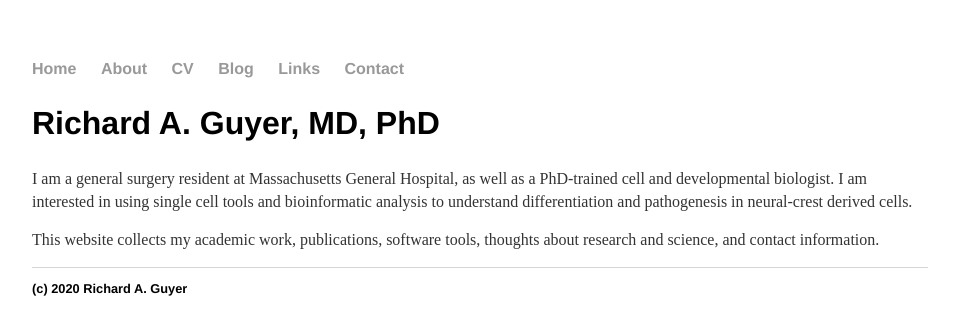
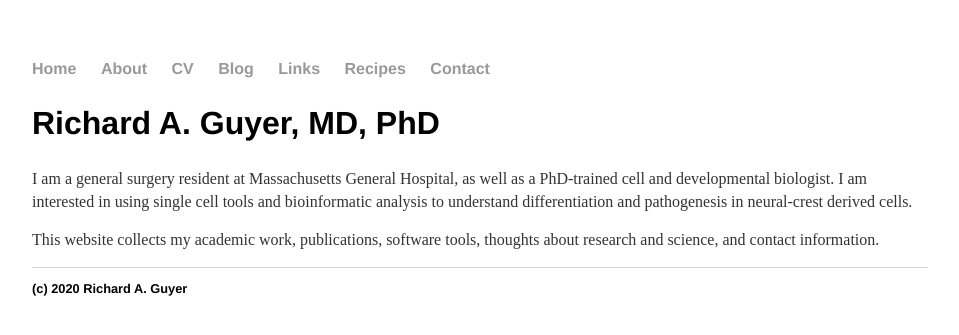
Before and after one commit to riguyer/riguyer.github.io, a Jekyll site: the page built from index.html, in a window 1280 px wide. Shown: the top 335 px of the page, without its empty margins (160-1119 px from the left). Built offline with Jekyll 4.4.1, drawn with Linux system fonts in a browser that asks for light colours.

Commit message:
Update default.html

```diff
--- a/_layouts/default.html
+++ b/_layouts/default.html
@@ -13,6 +13,7 @@
 	        		<li><a href="/cv">CV</a></li>
 	        		<li><a href="/blog">Blog</a></li>
 				<li><a href="/links">Links</a></li>
+				<li><a href="/recipes">Recipes</a></li>
 				<li><a href="/contact">Contact</a><li>
 	    		</ul>
 			</nav>
```
